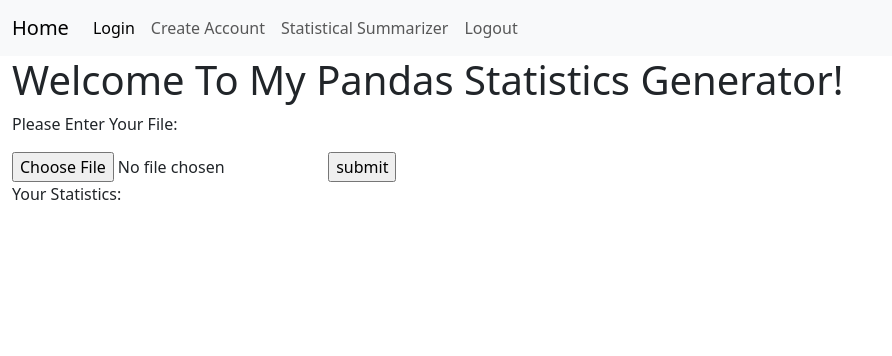
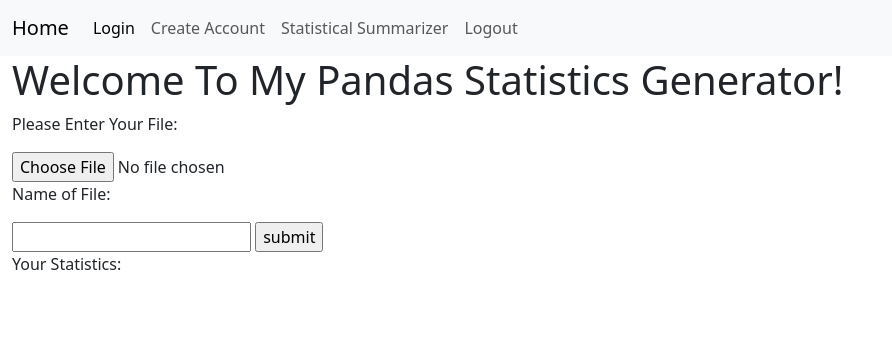
Before and after one commit to lgibbons12/Statistics-Web-Application, a Flask app: template templates/stats.html in a window 1280 px wide. Shown: the top 356 px of the page, without its empty margins (0-892 px from the left). Run offline with Flask 2, Linux system fonts and the light colour scheme; the template is opened without the code that fills it, so the values that code supplies are empty.

Commit message:
Update stats.html

```diff
--- a/templates/stats.html
+++ b/templates/stats.html
@@ -16,6 +16,9 @@
 <form action="#" method = "post" enctype="multipart/form-data">
     <p>Please Enter Your File: </p>
     <input type="file" name="file">
+
+    <p>Name of File:</p>
+    <input type="text" name="name">
     <input type="submit" value="submit">
 </form>
 
```
